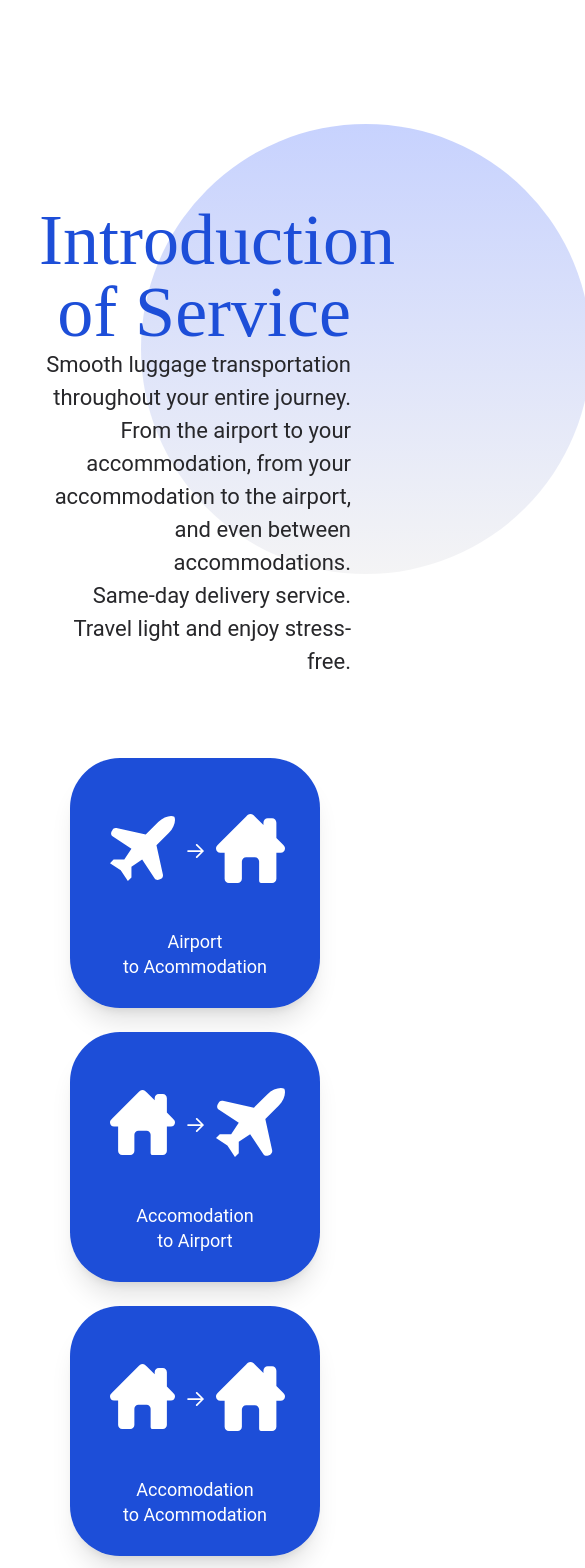
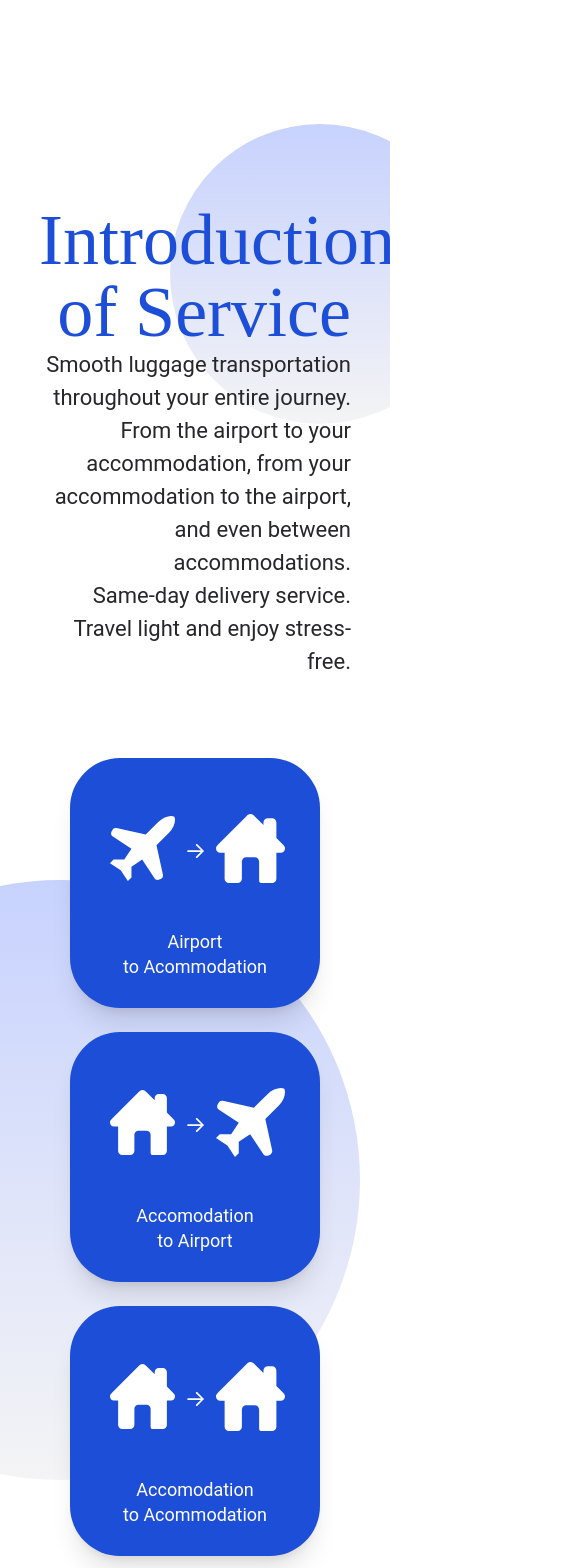
Before and after one commit to pepperdad/hanzfree-web, a Next.js app: page / in a window 390 px wide. Shown: the part 800-2368 px from the top of the page, 585 px wide, since content can reach past the window. Built offline with nearby package versions, Linux system fonts and the light colour scheme; no server answers.

Commit message:
feat: 동그란 디자인 원 반응형으로 수정

```diff
--- a/src/main/components/Page.tsx
+++ b/src/main/components/Page.tsx
@@ -5,10 +5,13 @@ import Section2 from './Section2';
 import Section3 from './Section3';
 
 const Page = () => {
+  const mobile = true;
   return (
-    <div className='flex justify-center'>
+    <div className='flex justify-center relative overflow-hidden'>
       <div className='w-4/5 flex-col'>
         <Section1 />
+        <div className='w-[300px] h-[300px] bg-gradient-to-b from-indigo-200 to-zinc-100 rounded-full absolute -right-20 -z-20' />
+        <div className='w-[600px] h-[600px] -left-60 top-[1600px] md:w-[700px] md:h-[700px] md:origin-top-left md:rotate-[-15deg] md:-left-60 md:top-[1000px] bg-gradient-to-b from-indigo-200 to-zinc-100 rounded-full absolute -z-20' />
         <Section2 />
         <Section3 />
       </div>
--- a/src/main/components/Section2.tsx
+++ b/src/main/components/Section2.tsx
@@ -4,9 +4,7 @@ import Image from 'next/image';
 
 const Section2 = () => {
   return (
-    <div id='section2' className='min-h-screen relative'>
-      <div className='w-[450px] h-[450px] bg-gradient-to-b from-indigo-200 to-zinc-100 rounded-full absolute -right-60 -z-20' />
-
+    <div id='section2' className='min-h-screen'>
       <div className="text-blue-700 text-7xl font-medium font-['Hind'] relative top-20 text-right">
         Introduction of Service
       </div>
@@ -18,7 +16,7 @@ const Section2 = () => {
         Same-day delivery service. Travel light and enjoy stress-free.
       </div>
 
-      <div className='flex flex-wrap gap-6 pb-4'>
+      <div className='md:flex md:flex-wrap md:flex-row gap-6 pb-4 flex flex-col gap-3'>
         <div className='w-[250px] h-[250px] bg-blue-700 rounded-[50px] shadow-xl flex-col m-auto'>
           <div className='pl-4 flex-center pt-14 pb-10 gap-3'>
             <span>
```
